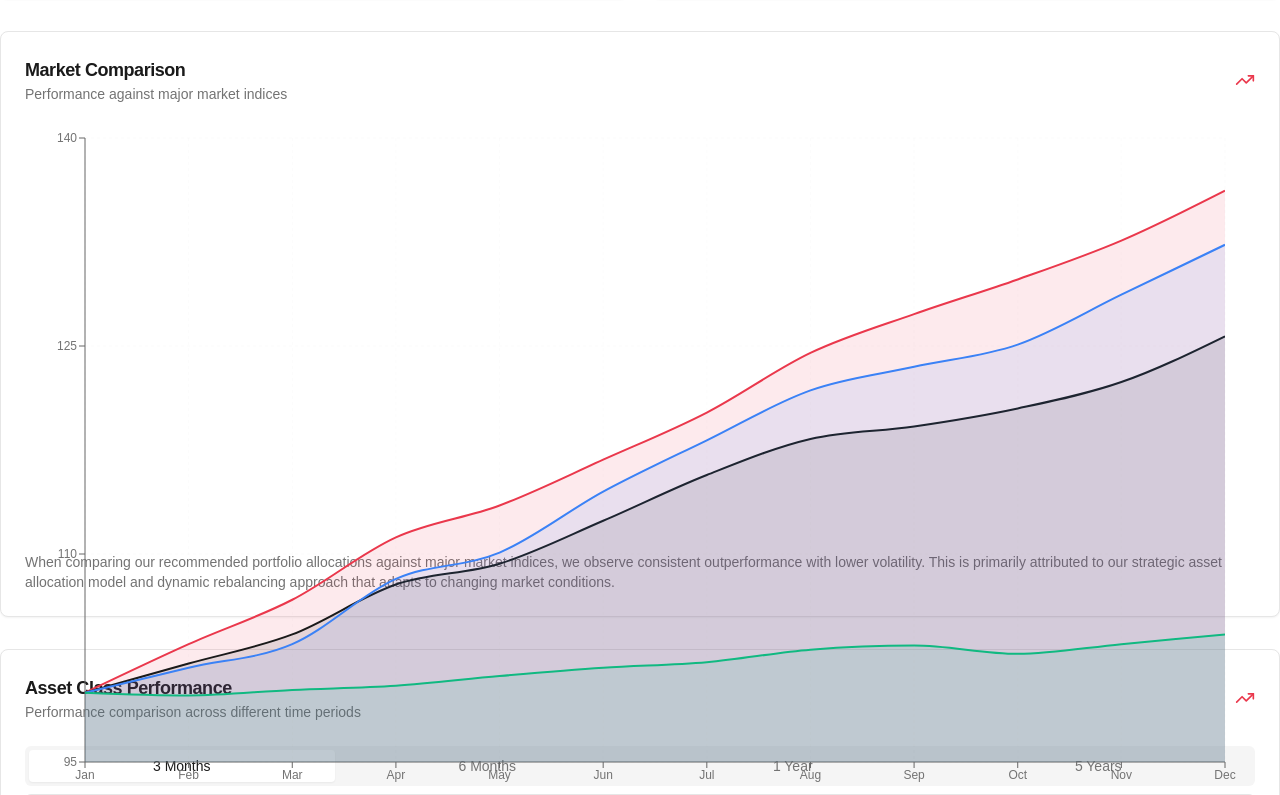
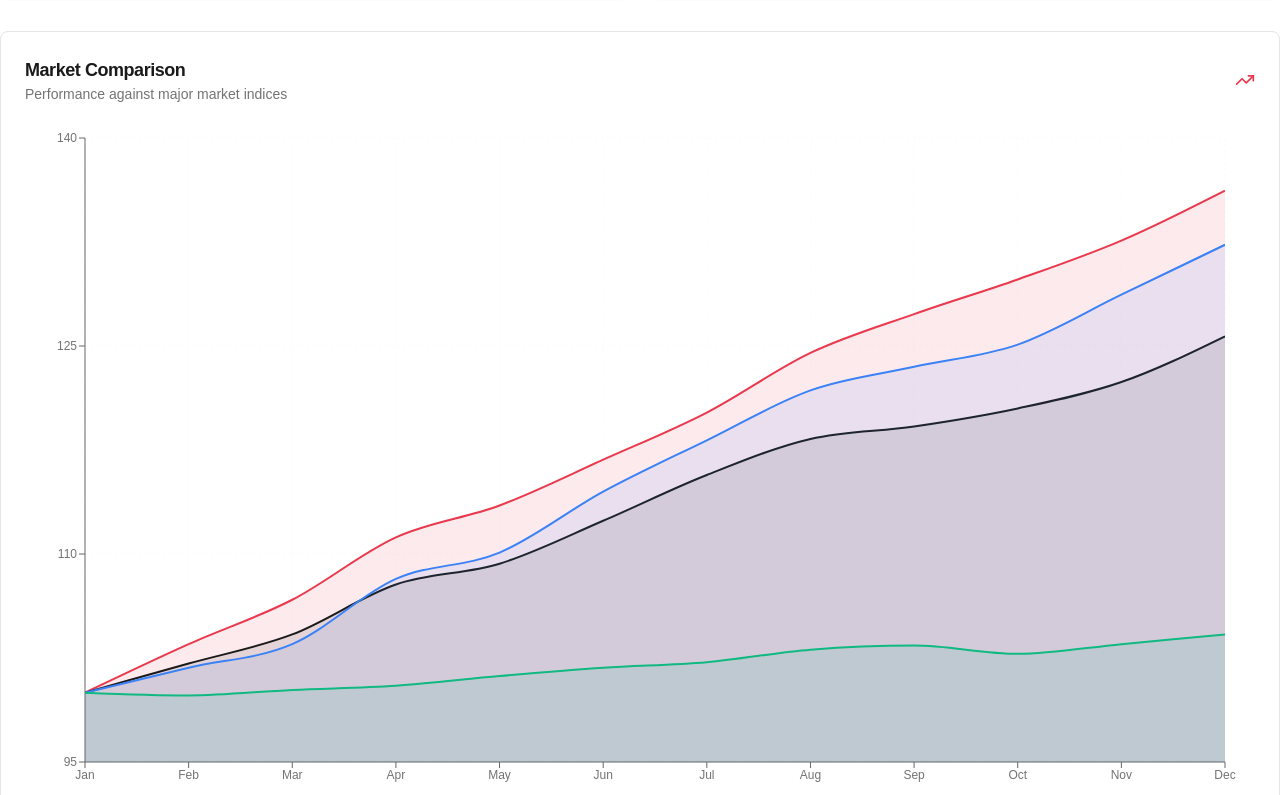
Before and after one commit to buildwithgagan/akotex-user-portal, a React (Vite) app: page /performance in a window 1280 px wide. Shown: the part 3345-4140 px from the top of the page. Built offline with nearby package versions, Linux system fonts and the light colour scheme; a web font is replaced by a local one.

Commit message:
Update PerformancePage layout for improved responsiveness and overflow handling

```diff
--- a/src/pages/PerformancePage.tsx
+++ b/src/pages/PerformancePage.tsx
@@ -272,8 +272,8 @@ const PerformancePage = () => {
           </div>
           <TrendingUp className="h-5 w-5 text-akotex-red" />
         </CardHeader>
-        <CardContent className="pt-4">
-          <div className="lg:h-[400px]">
+        <CardContent className="h-full pt-4 ov">
+          <div className="lg:h-[700px] overflow-y-auto">
             <MarketComparisonChart />
           </div>
           <div className="mt-6">
```
